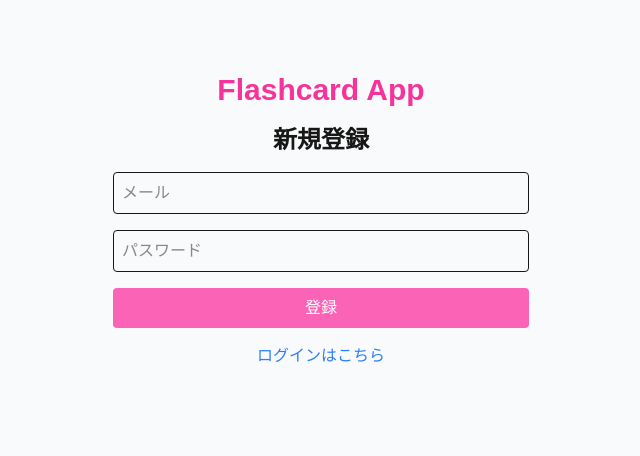
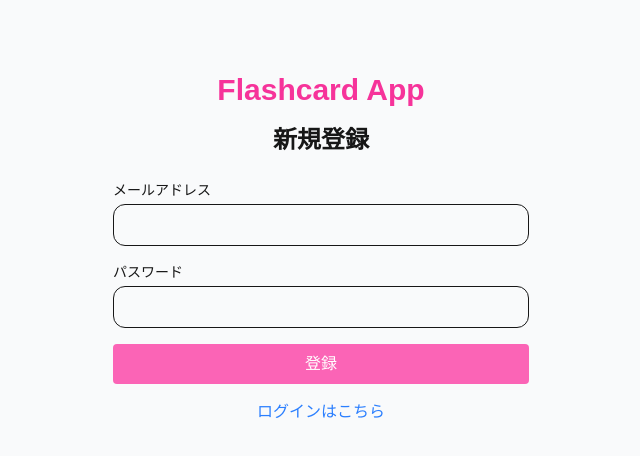
Before and after one commit to shino-ym/flashcard-app, a Next.js app: page /register in a window 1280 px wide. Shown: the top 456 px of the page, without its empty margins (319-959 px from the left). Built offline with nearby package versions, Linux system fonts and the light colour scheme; no server answers.

Commit message:
registerデザイン変更

```diff
--- a/app/register/page.tsx
+++ b/app/register/page.tsx
@@ -60,22 +60,29 @@ export default function RegisterPage() {
           Flashcard App
         </h1>
 
-        <h2 className="text-2xl font-bold text-center">新規登録</h2>
+        <h2 className="mb-6 text-center text-2xl font-bold">新規登録</h2>
+
+        <div className="space-y-4">
+          <div>
+            <label className="mb-1 block text-sm">メールアドレス</label>
 
             <input
-          className="w-full border p-2 rounded"
-          placeholder="メール"
+              type="email"
+              className="w-full rounded-xl border px-3 py-2"
               value={email}
               onChange={(e) => setEmail(e.target.value)}
             />
+          </div>
 
+          <div>
+            <label className="mb-1 block text-sm">パスワード</label>
             <input
               type="password"
-          className="w-full border p-2 rounded"
-          placeholder="パスワード"
+              className="w-full rounded-xl border px-3 py-2"
               value={password}
               onChange={(e) => setPassword(e.target.value)}
             />
+          </div>
 
           <button
             onClick={handleRegister}
@@ -92,6 +99,7 @@ export default function RegisterPage() {
           >
             ログインはこちら
           </Link>
+        </div>
       </main>
     </div>
   );
```
Lines whose indentation alone changed are shown as unchanged.
